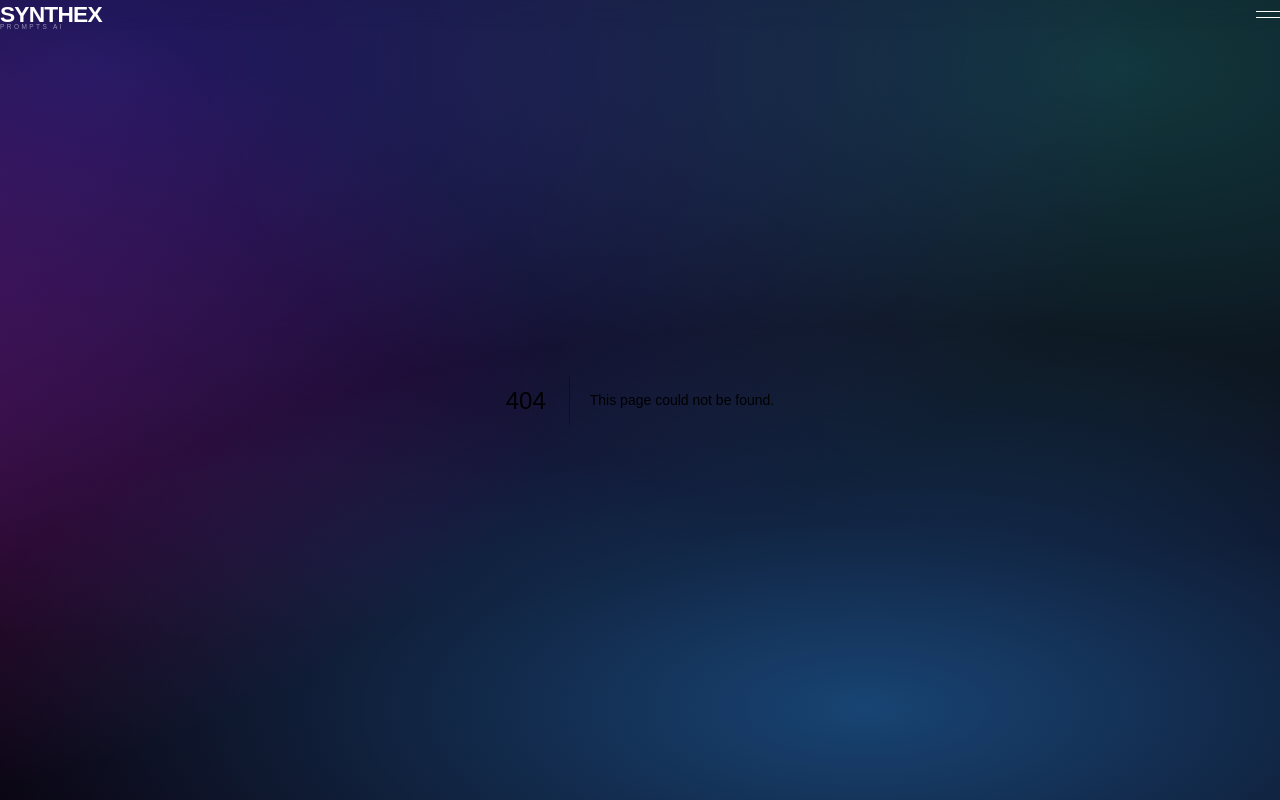
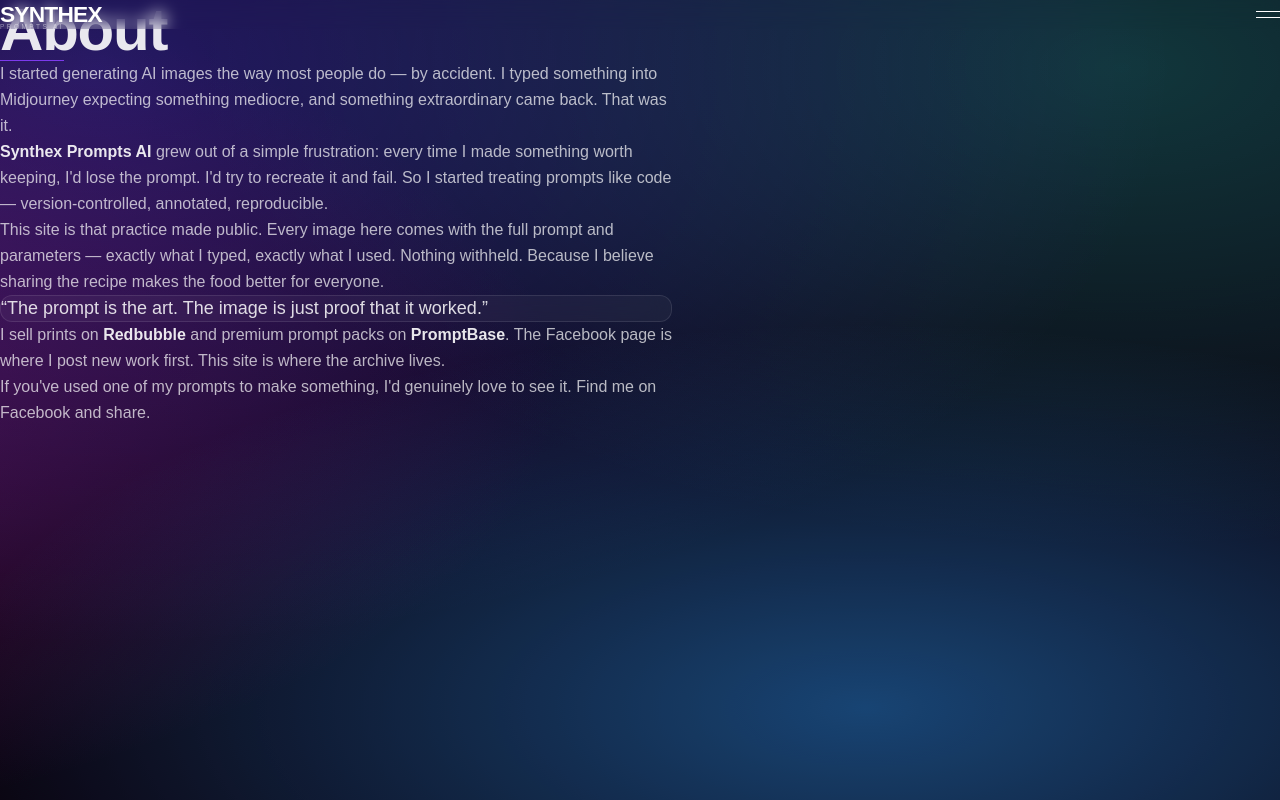
Before and after one commit to roanmatthijs/synthex-prompts-ai, a Next.js app: page /about in a window 1280 px wide. Before the commit this address had no page. Built offline with nearby package versions, Linux system fonts and the light colour scheme; a web font is replaced by a local one.

Commit message:
feat: add About page

```diff
--- /dev/null
+++ b/app/about/page.tsx
@@ -0,0 +1,51 @@
+// app/about/page.tsx
+import type { Metadata } from 'next'
+
+export const metadata: Metadata = {
+  title: 'About',
+  description: 'The story behind Synthex Prompts AI - who I am, how I got here, and why I share every prompt.',
+}
+
+export default function AboutPage() {
+  return (
+    <section className="pt-8 pb-20 px-4 md:px-8 max-w-2xl mx-auto">
+      <div className="mb-12">
+        <h1
+          className="text-5xl md:text-6xl font-bold text-white/90 mb-4"
+          style={{ fontFamily: "'Clash Display', sans-serif", letterSpacing: '-0.02em' }}
+        >
+          About
+        </h1>
+        <div className="h-px w-16" style={{ background: 'var(--accent)' }} />
+      </div>
+
+      <div className="space-y-8 font-satoshi text-base text-white/70 leading-relaxed">
+        <p>
+          I started generating AI images the way most people do &mdash; by accident. I typed something into Midjourney expecting something mediocre, and something extraordinary came back. That was it.
+        </p>
+
+        <p>
+          <strong className="text-white/90 font-semibold">Synthex Prompts AI</strong> grew out of a simple frustration: every time I made something worth keeping, I&apos;d lose the prompt. I&apos;d try to recreate it and fail. So I started treating prompts like code &mdash; version-controlled, annotated, reproducible.
+        </p>
+
+        <p>
+          This site is that practice made public. Every image here comes with the full prompt and parameters &mdash; exactly what I typed, exactly what I used. Nothing withheld. Because I believe sharing the recipe makes the food better for everyone.
+        </p>
+
+        <div className="glass p-6 my-10">
+          <p className="text-white/85 text-lg leading-snug" style={{ fontFamily: "'Clash Display', sans-serif" }}>
+            &ldquo;The prompt is the art. The image is just proof that it worked.&rdquo;
+          </p>
+        </div>
+
+        <p>
+          I sell prints on <strong className="text-white/90 font-semibold">Redbubble</strong> and premium prompt packs on <strong className="text-white/90 font-semibold">PromptBase</strong>. The Facebook page is where I post new work first. This site is where the archive lives.
+        </p>
+
+        <p>
+          If you&apos;ve used one of my prompts to make something, I&apos;d genuinely love to see it. Find me on Facebook and share.
+        </p>
+      </div>
+    </section>
+  )
+}
```
